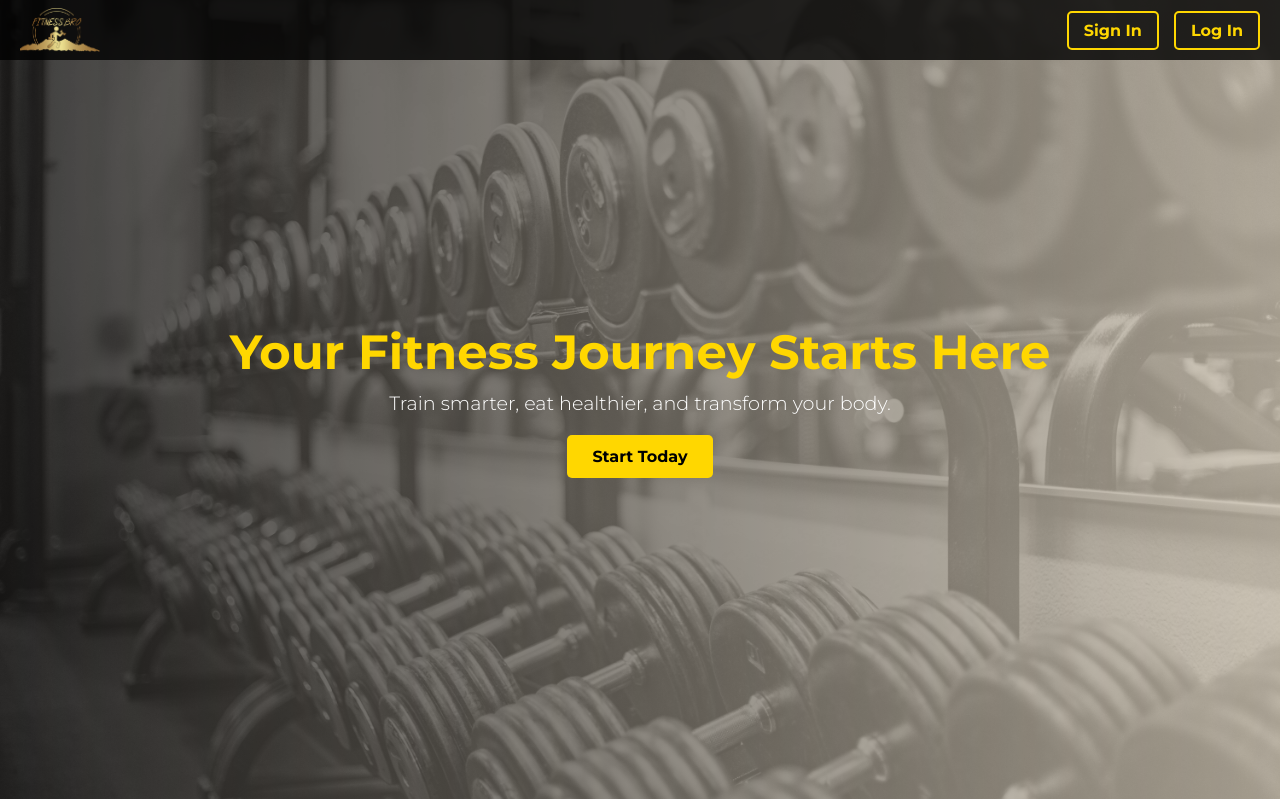
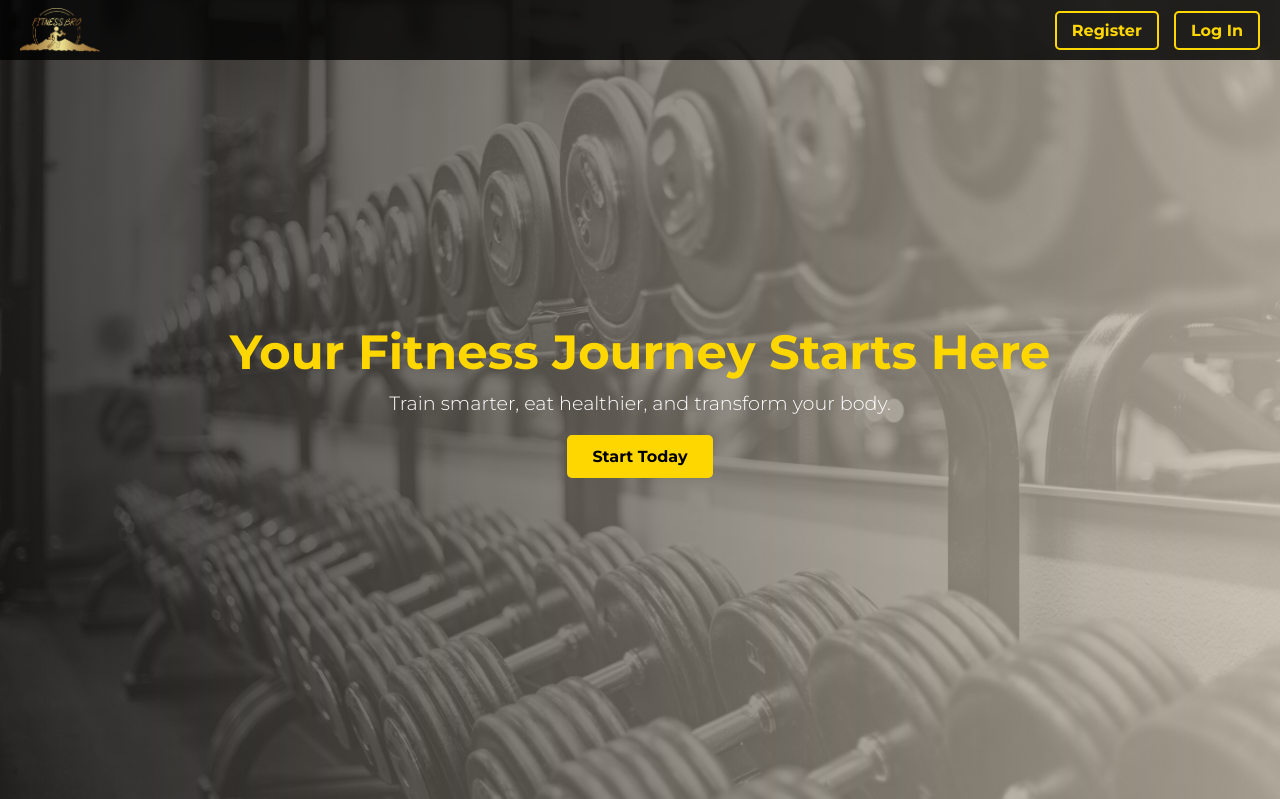
Before and after one commit to Bader123457/fitness-friend, a PHP site: the page made by src/Views/home.php in a window 1280 px wide. Shown: the top 799 px of the page. Run offline with PHP 8.4, Linux system fonts and the light colour scheme; the template is opened without the code that fills it: most values are stand-ins (such as "Sample title", 1, 10 or a date in 2020).

Commit message:
Fixed register and log in button swapped for Homepage

```diff
--- a/src/Views/home.php
+++ b/src/Views/home.php
@@ -176,8 +176,8 @@
     <div class="navbar">
         <img src="/assets/imgs/Logo.png" alt="Fitness Bro Logo" class="logo">
         <div class="nav-buttons">
-            <a onclick="window.location.href = <?php echo $login_uri; ?>;">Sign In</a>
-            <a onclick="window.location.href = <?php echo $register_uri; ?>;">Log In</a>
+            <a onclick="window.location.href = <?php echo $register_uri; ?>;">Register</a>
+            <a onclick="window.location.href = <?php echo $login_uri; ?>;">Log In</a>
         </div>
     </div>
 
@@ -185,7 +185,7 @@
     <div class="hero">
         <h1>Your Fitness Journey Starts Here</h1>
         <p>Train smarter, eat healthier, and transform your body.</p>
-        <a href="#" class="cta-button">Start Today</a>
+        <a href= <?php echo $register_uri; ?> class="cta-button">Start Today</a>
     </div>
 
     <!-- Call-To-Action Section -->
```
